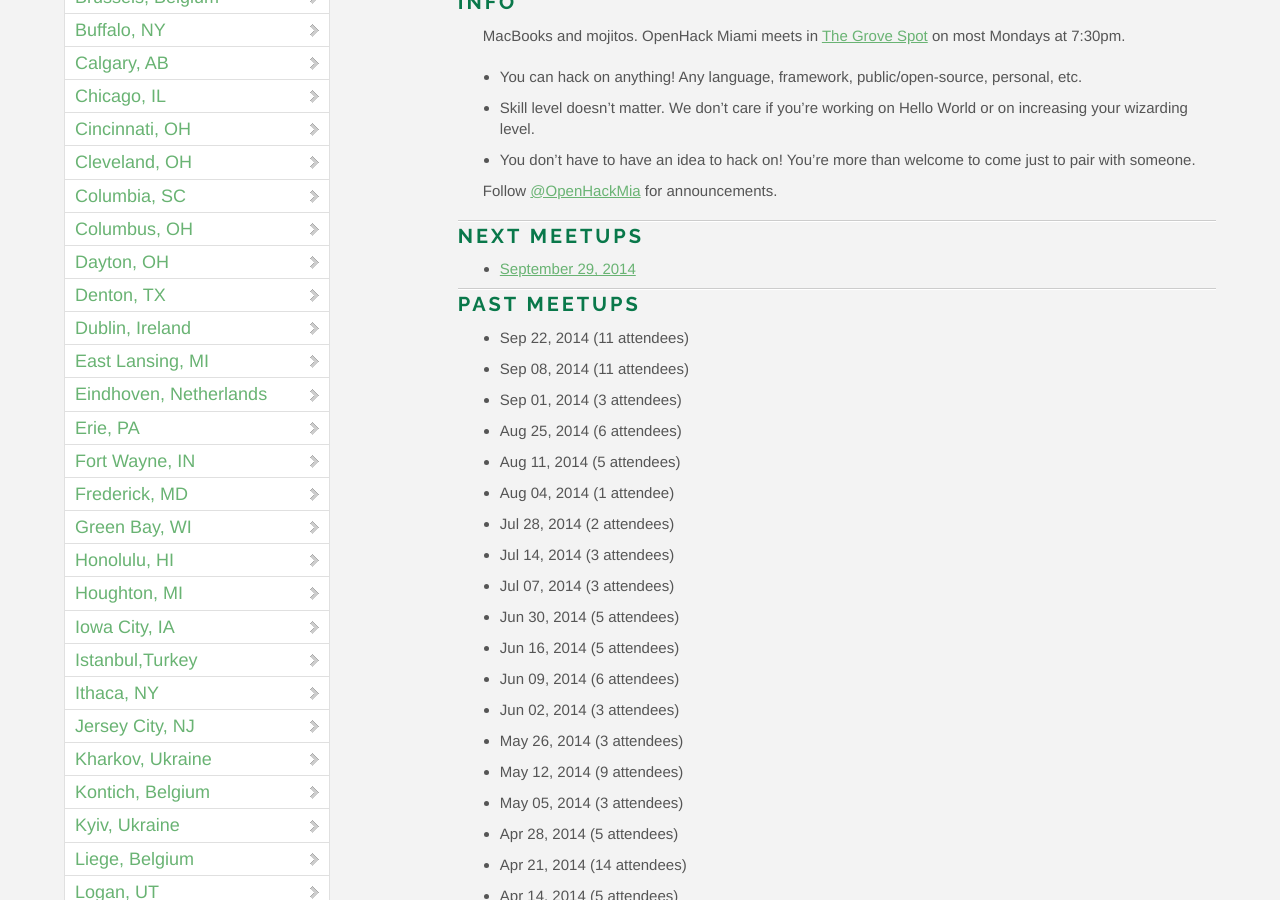
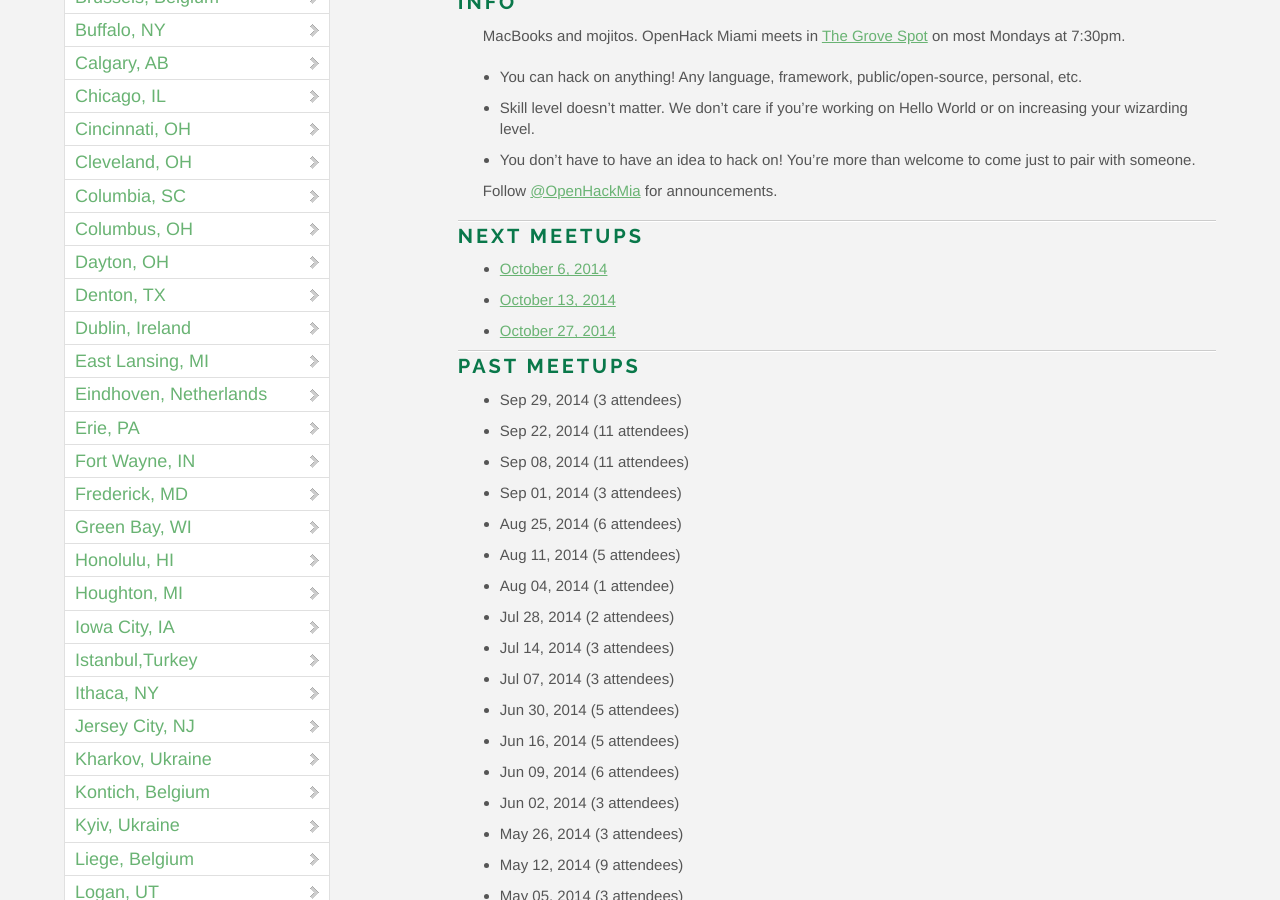
Before and after one commit to OpenHack/openhack.github.com, a Jekyll site: the page built from miami/index.markdown, in a window 1280 px wide and 900 px high, scrolled down 733 px. Built offline with Jekyll 4.4.1, drawn with Linux system fonts in a browser that asks for light colours; nearby versions of some CDN libraries; comment, search, counter and statistics services are not loaded.

Commit message:
Schedule Miami October meetups

```diff
--- a/miami/index.markdown
+++ b/miami/index.markdown
@@ -19,10 +19,13 @@ Follow [@OpenHackMia](http://twitter.com/openhackmia) for announcements.
 
 ### Next meetups
 
-* [September 29, 2014](http://www.meetup.com/miamirb/events/203598932/)
+* [October 6, 2014](http://www.meetup.com/miamirb/events/209138632/)
+* [October 13, 2014](http://www.meetup.com/miamirb/events/209138662/)
+* [October 27, 2014](http://www.meetup.com/miamirb/events/210450182/)
 
 ### Past meetups
 
+* Sep 29, 2014 (3 attendees)
 * Sep 22, 2014 (11 attendees)
 * Sep 08, 2014 (11 attendees)
 * Sep 01, 2014 (3 attendees)
```
